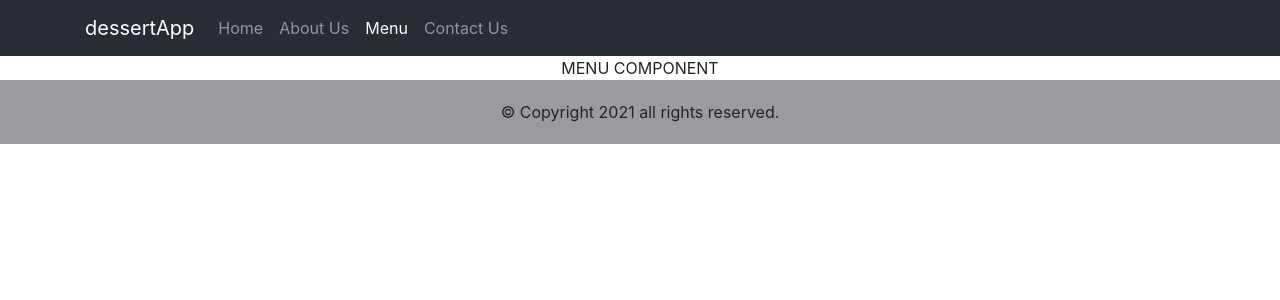
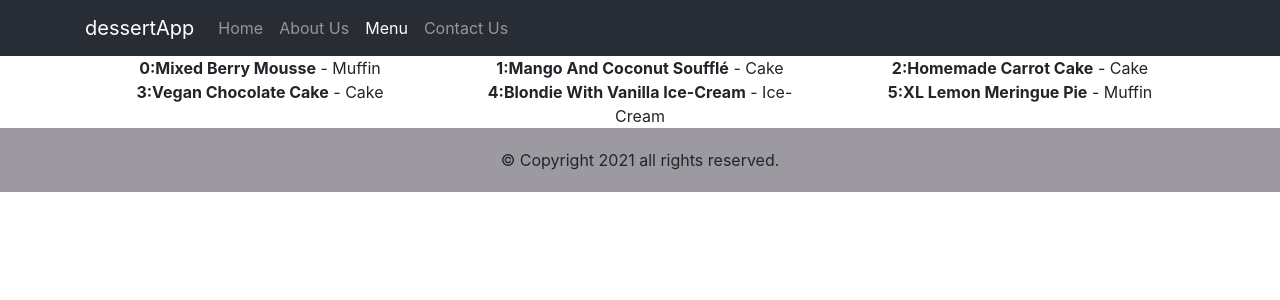
Before and after one commit to berkguneey/react-dessert-app, a React (Create React App) app: page /menu in a window 1280 px wide. Shown: the top 300 px of the page. Built offline with nearby package versions, Linux system fonts and the light colour scheme; data requests are answered from the project's data file; the HTML template or start-up script is replaced by a standard one.

Commit message:
redux integration

```diff
--- /dev/null
+++ b/db.json
@@ -0,0 +1,194 @@
+{
+  "desserts": [
+    {
+      "id": 0,
+      "name": "Mixed Berry Mousse",
+      "image": "XXX",
+      "category": "Muffin",
+      "label": "Cold",
+      "price": "10$",
+      "featured": true,
+      "description": "A mousse is always a great dessert option, thanks to its texture and its simplicity. Especially now that artisanal food and authentic flavors are in vogue. Offer a mixed berry version of this creamy dessert for a delicious combination of sweet and tart. This is the perfect light option to offer clients after a hearty meal."
+    },
+    {
+      "id": 1,
+      "name": "Mango And Coconut Soufflé",
+      "image": "XXX",
+      "category": "Cake",
+      "label": "Hot",
+      "price": "12$",
+      "featured": false,
+      "description": "Continuing with the theme of fruits and creamy textures, here's an option using more exotic fruits. We suggest adding a classic French soufflé to your menu, and taking it to the next level with mango morsels and a coconut topping. These two fruits are very appealing to clients, thanks to their natural sweetness, delicate flavors, and distinctive textures, since mango is soft and coconut is both crunchier and creamier. Go ahead and surprise your clients with this dessert!"
+    },
+    {
+      "id": 2,
+      "name": "Homemade Carrot Cake",
+      "image": "XXX",
+      "category": "Cake",
+      "label": "Cold",
+      "price": "8$",
+      "featured": false,
+      "description": "Carrot cake is one of the most popular cakes around these days. This home-style cake has been re-invented with a thick, sweet frosting made from cream cheese and nuts, and the use of whole cane sugar. Clients definitely prefer this cake when it highlights all the natural sweetness of the carrots, so that they can treat themselves without forsaking health entirely. Include it in your menu and add a personal touch, like a gluten-free version for patients with Celiac's disease."
+    },
+    {
+      "id": 3,
+      "name": "Vegan Chocolate Cake",
+      "image": "XXX",
+      "category": "Cake",
+      "label": "Cold",
+      "price": "11$",
+      "featured": false,
+      "description": "For environmentally-conscious clients, any vegan dessert is a plus. In this case, the most popular vegan cake is the chocolate cake, so offer one made with 70% cocoa or higher, for example, with raspberry jam filling, and watch your clients fall in love."
+    },
+    {
+      "id": 4,
+      "name": "Blondie With Vanilla Ice-Cream",
+      "image": "XXX",
+      "category": "Ice-Cream",
+      "label": "Cold",
+      "price": "10$",
+      "featured": false,
+      "description": "We're pleased to introduce you to another popular dessert. Her name is Blondie! Actually, it's a brownie with less chocolate and more whole cane sugar, making it more blonde than the traditional version. It also has a much airier texture than the dense chocolate brownie, so it pairs well with a touch of liquor, like rum, or with a scoop of vanilla ice cream for contrasting sensations."
+    },
+    {
+      "id": 5,
+      "name": "XL Lemon Meringue Pie",
+      "image": "XXX",
+      "category": "Muffin",
+      "label": "Hot",
+      "price": "16$",
+      "featured": false,
+      "description": "Meringue makes everyone's mouth water, and this recipe remains a popular crowd-pleaser. With that in mind, we suggest offering a version of the famous lemon pie and adding an extra-large meringue topping. This dessert is a guaranteed winner for your menu, and is sure to be a hit among all kinds of guests."
+    }
+  ],
+  "comments": [
+    {
+      "id": 0,
+      "dessertId": 0,
+      "rating": 5,
+      "comment": "I love the desert especially the fruit one looks lovely and delicious.",
+      "author": "Lucifer Morningstar",
+      "date": "2021-04-03T17:57:28.556094Z"
+    },
+    {
+      "id": 1,
+      "dessertId": 0,
+      "rating": 4,
+      "comment": "Nothing in this world is better than cake but more cake.",
+      "author": "Chloe Decker",
+      "date": "2021-01-05T17:57:28.556094Z"
+    },
+    {
+      "id": 2,
+      "dessertId": 1,
+      "rating": 4,
+      "comment": "Wow, so yummy food. I must try them at home.",
+      "author": "Dr. Linda Martin",
+      "date": "2021-02-13T17:57:28.556094Z"
+    },
+    {
+      "id": 3,
+      "dessertId": 1,
+      "rating": 3,
+      "comment": "A party without cake is just a meeting.",
+      "author": "Amenadiel",
+      "date": "2021-02-02T17:57:28.556094Z"
+    },
+    {
+      "id": 4,
+      "dessertId": 2,
+      "rating": 5,
+      "comment": "It's your birthday, we're gonna party!",
+      "author": "Dan Espinoza",
+      "date": "2021-03-02T17:57:28.556094Z"
+    },
+    {
+      "id": 5,
+      "dessertId": 2,
+      "rating": 4,
+      "comment": "Remember, you don’t need to justify eating a whole cake to anyone.",
+      "author": "Ted Mosby",
+      "date": "2021-02-16T17:57:28.556094Z"
+    },
+    {
+      "id": 6,
+      "dessertId": 3,
+      "rating": 4,
+      "comment": "Sends anyone to heaven, I wish I could get my mother-in-law to eat it!",
+      "author": "Marshall Eriksen",
+      "date": "2021-01-05T17:57:28.556094Z"
+    },
+    {
+      "id": 7,
+      "dessertId": 4,
+      "rating": 3,
+      "comment": "Let's face it, a nice creamy chocolate cake does a lot for a lot of people; it does for me.",
+      "author": "Robin Scherbatsky",
+      "date": "2021-02-13T17:57:28.556094Z"
+    },
+    {
+      "id": 8,
+      "dessertId": 4,
+      "rating": 4,
+      "comment": "Ultimate, Reaching for the stars!",
+      "author": "Barney Stinson",
+      "date": "2021-01-02T17:57:28.556094Z"
+    },
+    {
+      "id": 9,
+      "dessertId": 5,
+      "rating": 2,
+      "comment": "It's your birthday, we're gonna party!",
+      "author": "Lily Aldrin",
+      "date": "2021-01-02T17:57:28.556094Z"
+    },
+    {
+      "id": 10,
+      "dessertId": 5,
+      "rating": 5,
+      "comment": "Remember, you don’t need to justify eating a whole cake to anyone.",
+      "author": "Tracy McConnell",
+      "date": "2021-01-16T17:57:28.556094Z"
+    }
+  ],
+  "promotions": [
+    {
+      "id": 0,
+      "name": "XXX",
+      "image": "XXX",
+      "label": "XXX",
+      "price": "XXX",
+      "featured": true,
+      "description": "XXX"
+    }
+  ],
+  "leaders": [
+    {
+      "id": 0,
+      "name": "XXX",
+      "image": "XXX",
+      "designation": "XXX",
+      "abbr": "XXX",
+      "featured": false,
+      "description": "XXX"
+    },
+    {
+      "id": 1,
+      "name": "XXX",
+      "image": "XXX",
+      "designation": "XXX",
+      "abbr": "XXX",
+      "featured": false,
+      "description": "XXX"
+    },
+    {
+      "id": 2,
+      "name": "XXX",
+      "image": "XXX",
+      "designation": "XXX",
+      "abbr": "XXX",
+      "featured": false,
+      "description": "XXX"
+    }
+  ]
+}
--- a/package.json
+++ b/package.json
@@ -10,9 +10,13 @@
     "bootstrap-social": "^5.1.1",
     "react": "^17.0.2",
     "react-dom": "^17.0.2",
+    "react-redux": "^7.2.3",
     "react-router-dom": "^5.2.0",
     "react-scripts": "4.0.3",
     "reactstrap": "^8.9.0",
+    "redux": "^4.0.5",
+    "redux-logger": "^3.0.6",
+    "redux-thunk": "^2.3.0",
     "web-vitals": "^1.1.1"
   },
   "scripts": {
--- a/src/App.js
+++ b/src/App.js
@@ -1,15 +1,21 @@
 import React from "react";
 import "./App.css";
+import { Provider } from "react-redux";
+import { ConfigureStore } from "./redux/configureStore";
 import Main from "./components/MainComponent";
 import { BrowserRouter } from "react-router-dom";
 
+const store = ConfigureStore();
+
 function App(props) {
   return (
-    <BrowserRouter>
-      <div className="App">
-        <Main />
-      </div>
-    </BrowserRouter>
+    <Provider store={store}>
+      <BrowserRouter>
+        <div className="App">
+          <Main />
+        </div>
+      </BrowserRouter>
+    </Provider>
   );
 }
 
--- a/src/components/MainComponent.js
+++ b/src/components/MainComponent.js
@@ -1,13 +1,20 @@
-import React from "react";
+import React, { useEffect } from "react";
 import Header from "./HeaderComponent";
-import { Switch, Route, Redirect } from "react-router-dom";
+import { Switch, Route, Redirect, withRouter } from "react-router-dom";
+import { connect } from "react-redux";
 import Home from "./HomeComponent";
 import About from "./AboutComponent";
 import Menu from "./MenuComponent";
 import Contact from "./ContactComponent";
 import Footer from "./FooterComponent";
+import { fetchDesserts } from "../redux/ActionCreators";
 
 function Main(props) {
+  const { desserts, fetchDesserts } = props;
+  useEffect(() => {
+    fetchDesserts();
+  }, []);
+
   return (
     <div>
       <Header />
@@ -15,7 +22,7 @@ function Main(props) {
         <Switch>
           <Route exact path="/home" component={Home} />
           <Route exact path="/aboutus" component={About} />
-          <Route path="/menu" component={Menu} />
+          <Route path="/menu" component={() => <Menu desserts={desserts} />} />
           <Route exact path="/contactus" component={Contact} />
           <Redirect to="/home" />
         </Switch>
@@ -25,4 +32,16 @@ function Main(props) {
   );
 }
 
-export default Main;
+const mapStateToProps = (state) => {
+  return {
+    desserts: state.desserts,
+  };
+};
+
+const mapDispatchToProps = (dispatch) => ({
+  fetchDesserts: () => {
+    dispatch(fetchDesserts());
+  },
+});
+
+export default withRouter(connect(mapStateToProps, mapDispatchToProps)(Main));
--- a/src/components/MenuComponent.js
+++ b/src/components/MenuComponent.js
@@ -1,11 +1,26 @@
 import React from "react";
 
 function Menu(props) {
-  return (
-    <div className="row">
-      <div className="col-md-12">MENU COMPONENT</div>
-    </div>
-  );
+  function RenderMenuItem({ dessert }) {
+    return (
+      <div>
+        <b>
+          {dessert.id}:{dessert.name}
+        </b>{" "}
+        - {dessert.category}
+      </div>
+    );
+  }
+
+  const menu = props.desserts.desserts.map((dessert) => {
+    return (
+      <div className="col-md-4" key={dessert.id}>
+        <RenderMenuItem dessert={dessert} />
+      </div>
+    );
+  });
+
+  return <div className="row">{menu}</div>;
 }
 
 export default Menu;
--- /dev/null
+++ b/src/redux/ActionCreators.js
@@ -0,0 +1,37 @@
+import * as ActionTypes from "./ActionTypes";
+
+export const addDesserts = (desserts) => ({
+  type: ActionTypes.ADD_DESSERTS,
+  payload: desserts,
+});
+
+export const dessertsFailed = (errMessage) => ({
+  type: ActionTypes.DESSERTS_FAILED,
+  payload: errMessage,
+});
+
+// Fetch Methods
+
+export const fetchDesserts = () => (dispatch) => {
+  return fetch("http://localhost:3001/desserts")
+    .then(
+      (response) => {
+        if (response.ok) {
+          return response;
+        } else {
+          var error = new Error(
+            "Error " + response.status + " : " + response.statusText
+          );
+          error.response = response;
+          throw error;
+        }
+      },
+      (error) => {
+        var errMessage = new Error(error.message);
+        throw errMessage;
+      }
+    )
+    .then((response) => response.json())
+    .then((desserts) => dispatch(addDesserts(desserts)))
+    .catch((error) => dispatch(dessertsFailed(error.message)));
+};
--- /dev/null
+++ b/src/redux/ActionTypes.js
@@ -0,0 +1,2 @@
+export const ADD_DESSERTS = "ADD_DESSERTS";
+export const DESSERTS_FAILED = "DESSERTS_FAILED";
--- /dev/null
+++ b/src/redux/configureStore.js
@@ -0,0 +1,15 @@
+import { createStore, combineReducers, applyMiddleware } from "redux";
+import thunk from "redux-thunk";
+import logger from "redux-logger";
+import { Desserts } from "./desserts";
+
+export const ConfigureStore = () => {
+  const store = createStore(
+    combineReducers({
+      desserts: Desserts,
+    }),
+    applyMiddleware(thunk, logger)
+  );
+
+  return store;
+};
--- /dev/null
+++ b/src/redux/desserts.js
@@ -0,0 +1,21 @@
+import * as ActionTypes from "./ActionTypes";
+
+export const Desserts = (
+  state = { errMessage: null, desserts: [] },
+  action
+) => {
+  switch (action.type) {
+    case ActionTypes.ADD_DESSERTS:
+      return {
+        ...state,
+        errMessage: null,
+        desserts: action.payload,
+      };
+
+    case ActionTypes.DESSERTS_FAILED:
+      return { ...state, errMessage: action.payload };
+
+    default:
+      return state;
+  }
+};
```
Also changed, not shown: 1 other file (tests, documents, lock files or other folders).
